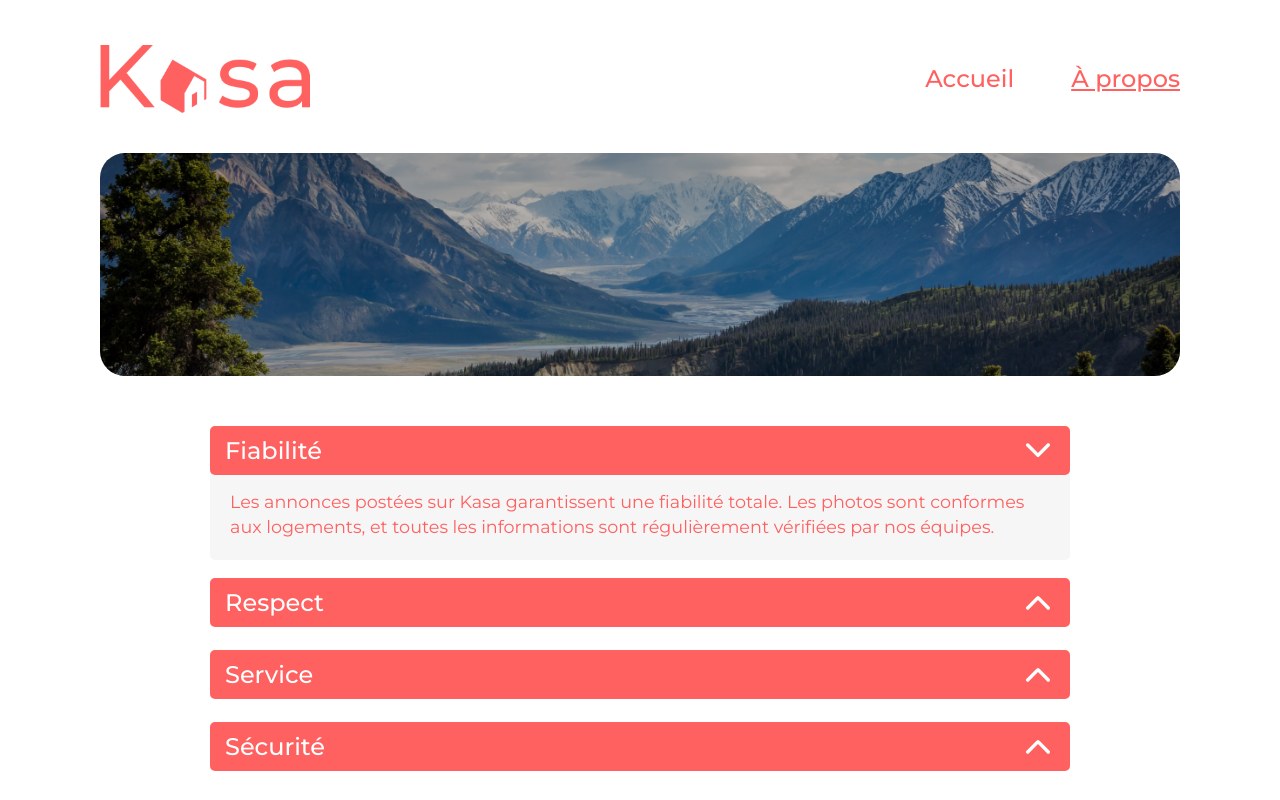
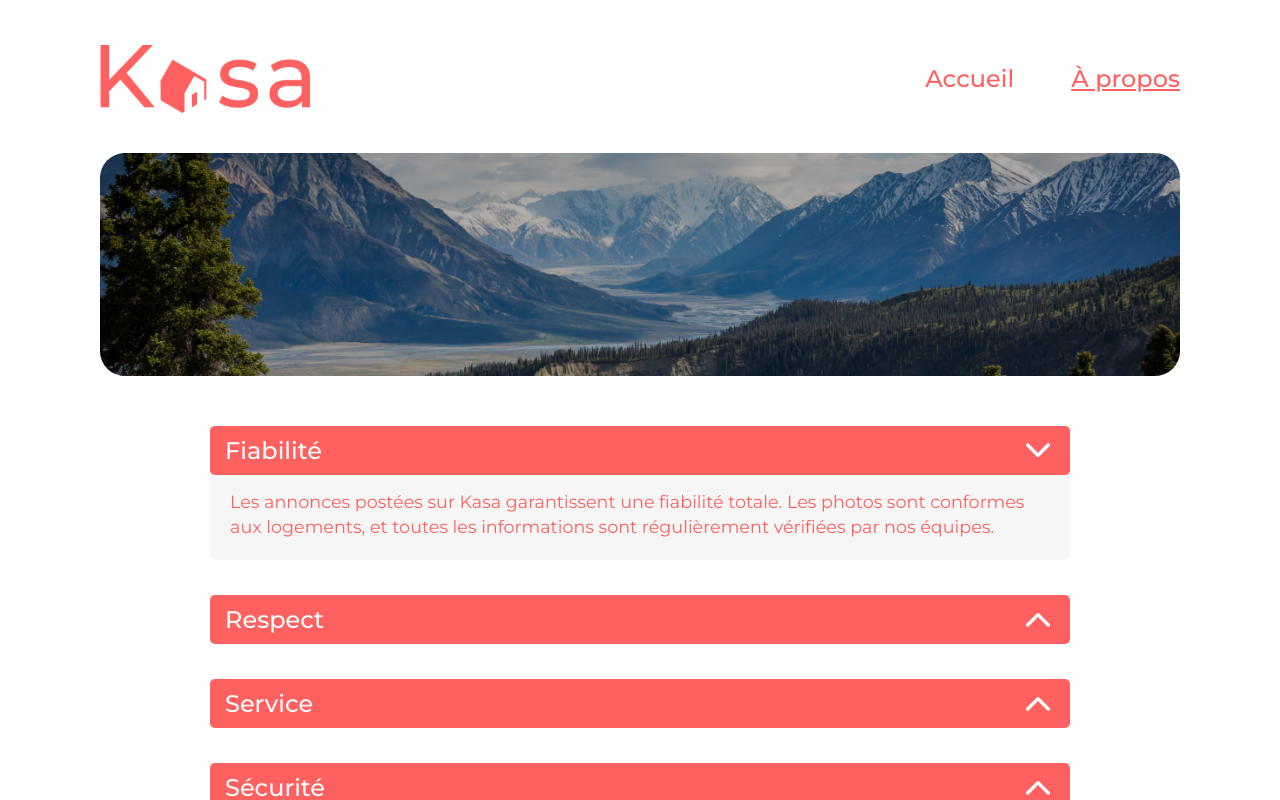
Before and after one commit to ElskaRed/kasa, a React (Create React App) app: page /about in a window 1280 px wide. Both pictures are taken after a click on the picture 1038 px from the left and 450 px from the top of the page. Shown: the top 800 px of the page. Built offline with nearby package versions, Linux system fonts and the light colour scheme.

Commit message:
Animation collapse OKKKKK

```diff
--- a/src/Components/Carrousel/carrousel.scss
+++ b/src/Components/Carrousel/carrousel.scss
@@ -38,6 +38,7 @@
     }
 }
 
+
 @media screen and (max-width: $bp) {
     .carrousel {
         height: 255px;
--- a/src/Components/Carrousel/index.jsx
+++ b/src/Components/Carrousel/index.jsx
@@ -13,6 +13,7 @@ const Carrousel = ({ slides }) => {
 	};
 	const nextSlide = () => {
 		setCurrent(current === 0 ? length - 1 : current - 1);
+
 	};
 
     return(
--- a/src/Components/Collapse/collapse.scss
+++ b/src/Components/Collapse/collapse.scss
@@ -3,7 +3,7 @@
 
 .collapse {
     width: 100%;
-    margin-bottom: -12px;
+    overflow: hidden;
 
     &__top {
         display: flex;
@@ -27,36 +27,48 @@
         }
 
         &__arrow.arrow-down {
-            transform: rotate(180deg);
+            transform: rotate(-180deg);
             transition: transform 0.4s ease-in-out;
         }
     }
 
-    &__text {
-        color: $orange;
-        padding: 20px;
-        font-size: 1.1em;
-        font-weight: 400;
-        line-height: 142.6%;
+    &__bottom {
         background-color: #F6F6F6;
+        padding-right: 20px;
+        padding-left: 20px;
+        padding-bottom: 20px;
+        padding-top: 20px;
         border-radius: 5px;
         position: relative;
         z-index: -1;
         margin-top: -5px;
-        margin-bottom: 0;
-        max-height: 0;
-        opacity: 0;
+        opacity: 1;
         overflow: hidden;
-        transform: translateY(-30px);
-        transition: max-height 0.6s ease-in-out, opacity 0.5s ease-in, transform 0.5s ease-in-out, margin-bottom 0.5s ease-in-out;
-    }
+        transform: translateY(-35px);
+        max-height: 0px;
+        transition: max-height 1.7s -0.8s, padding-top 0.4s 0.1s;
 
-    &__text.text-down {
-        opacity: 1;
-        max-height: 1000px;
-        transition: max-height 0.6s ease-in-out, opacity 0.3s ease-in, transform 0.5s ease-in-out, margin-bottom 0.5s ease-in-out;
-        transform: translateY(0);
-        margin-bottom: 30px;
+        &.bottom-down {
+            max-height: 1000px;
+            padding-top: 55px;
+            transition: max-height 1.7s, padding-top 0.4s;
+        }
+
+        &__text {
+            color: $orange;
+            font-size: 1.1em;
+            font-weight: 400;
+            line-height: 142.6%;
+            opacity: 0;
+            transform: translateY(-115%);
+            transition: transform 0.6s, opacity 0.2s 0.6s;
+
+            &.text-down {
+                transform: translateY(0);
+                transition: transform 0.6s, opacity 0.2s;
+                opacity: 1;
+            }
+        }
     }
 
     @media screen and (max-width: $bp) {
--- a/src/Components/Collapse/index.jsx
+++ b/src/Components/Collapse/index.jsx
@@ -19,7 +19,9 @@ const Collapse = (props) => {
                     onClick={toggleState}
                 />
             </div>
-            <div className={`collapse__text ${toggle ? 'text-down' : ''}`}>{props.text}</div>
+            <div className={`collapse__bottom ${toggle ? 'bottom-down' : ''}`}>
+                <div className={`collapse__bottom__text ${toggle ? 'text-down' : ''}`}>{props.text}</div>
+            </div>
         </div>
     );
 
```
